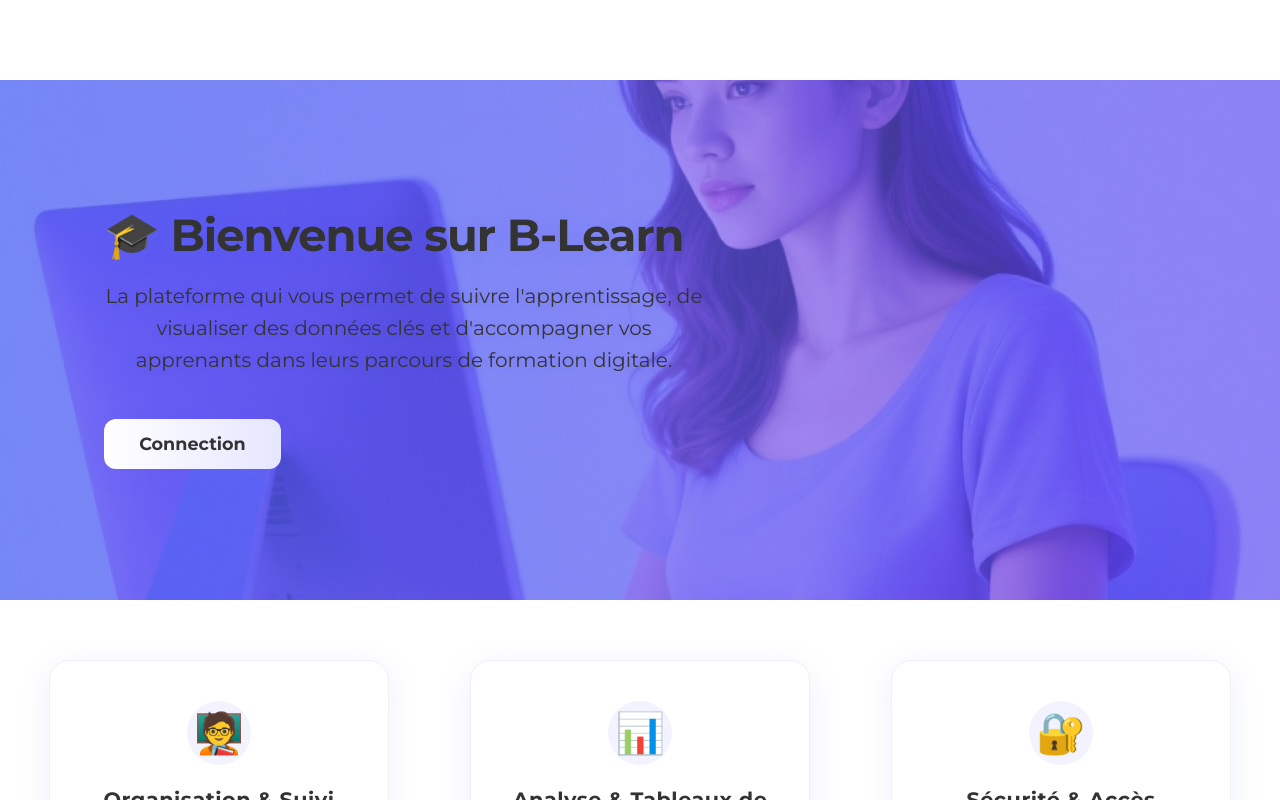
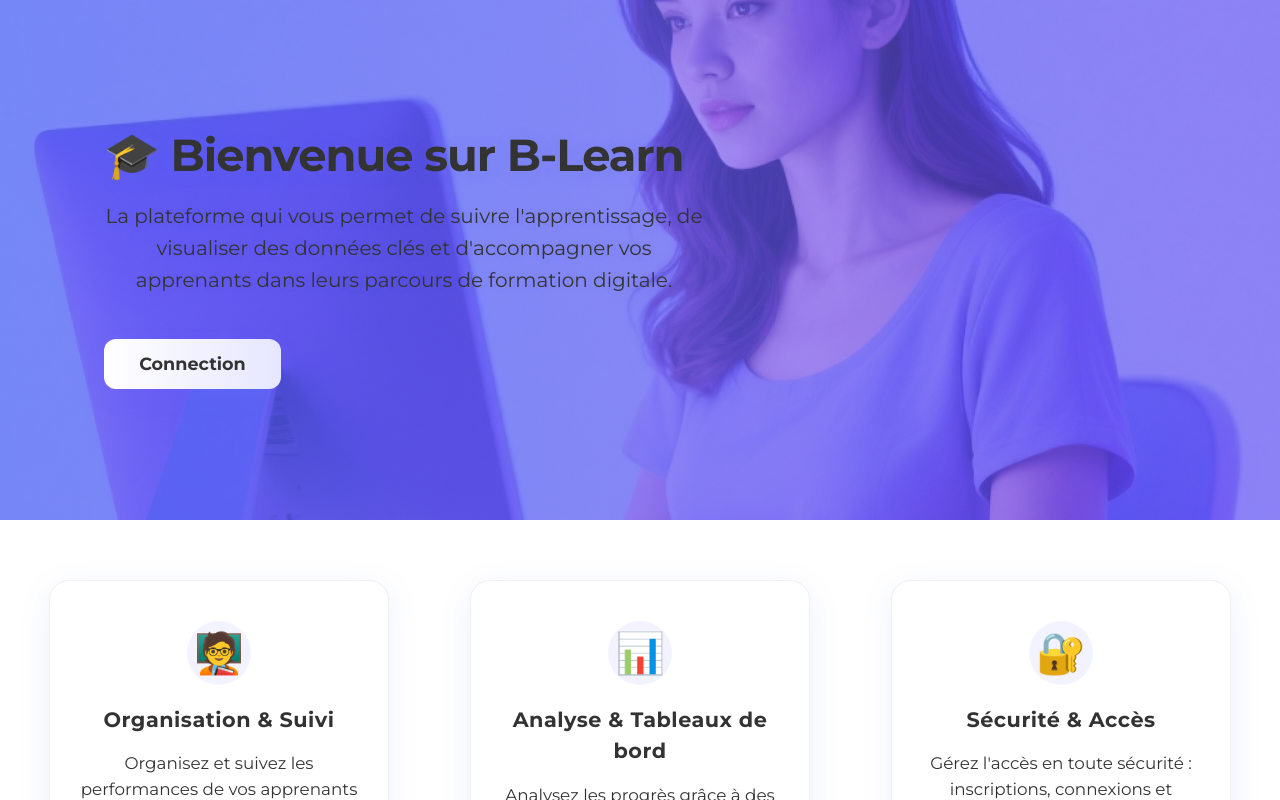
Before and after one commit to Mauro9393/B-Learn_webapp, a React (Vite) app in the folder frontend/: page / in a window 1280 px wide. Shown: the top 800 px of the page. Built offline with nearby package versions, Linux system fonts and the light colour scheme.

Commit message:
design fix hme

```diff
--- a/frontend/src/assets/css/home.css
+++ b/frontend/src/assets/css/home.css
@@ -5,8 +5,8 @@
 body.home-page {
     background: #fff !important;
     color: #333 !important;
-    margin: 0;
-    padding: 0;
+    margin: 0 !important;
+    padding: 0 !important;
     font-family: 'Montserrat', Arial, sans-serif;
 }
 
```
